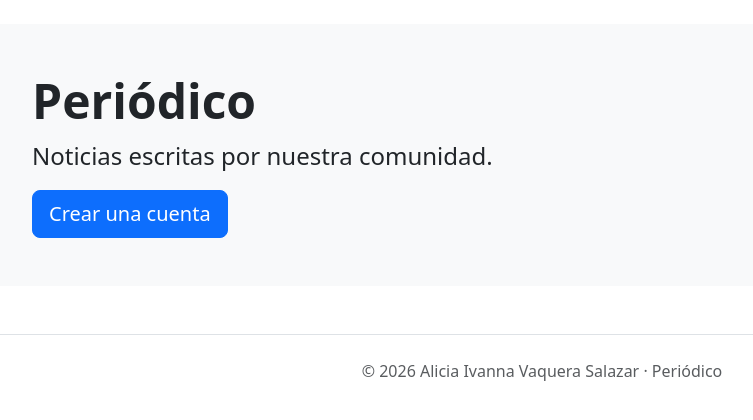
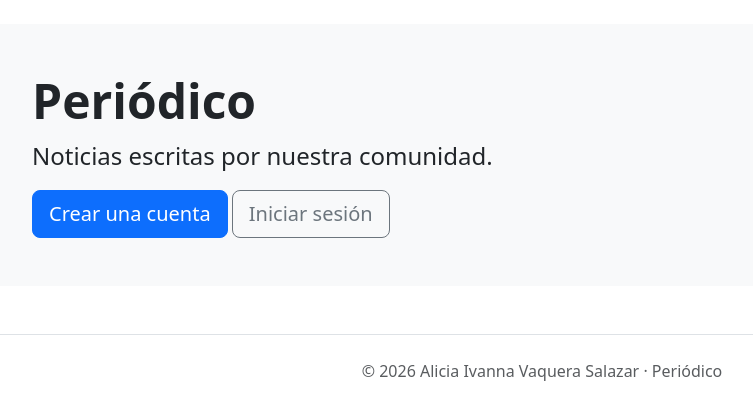
Before and after one commit to ivaawiitaa/periodico, a Django app: page / in a window 1280 px wide. Shown: the part 56-476 px from the top of the page, without its empty margins (98-851 px from the left). Run offline with Django 5.2, Linux system fonts and the light colour scheme; parts of the project's set-up code (start-up, migrations or seed data) failed here and were passed over.

Commit message:
Reto 2.15: agregar botón Iniciar sesión en la página de inicio

```diff
--- a/templates/inicio.html
+++ b/templates/inicio.html
@@ -10,6 +10,7 @@
     {% else %}
       <p class="fs-4">Noticias escritas por nuestra comunidad.</p>
       <a class="btn btn-primary btn-lg" href="{% url 'registro' %}">Crear una cuenta</a>
+      <a class="btn btn-outline-secondary btn-lg" href="{% url 'login' %}">Iniciar sesión</a>
     {% endif %}
   </div>
 {% endblock contenido %}
```
